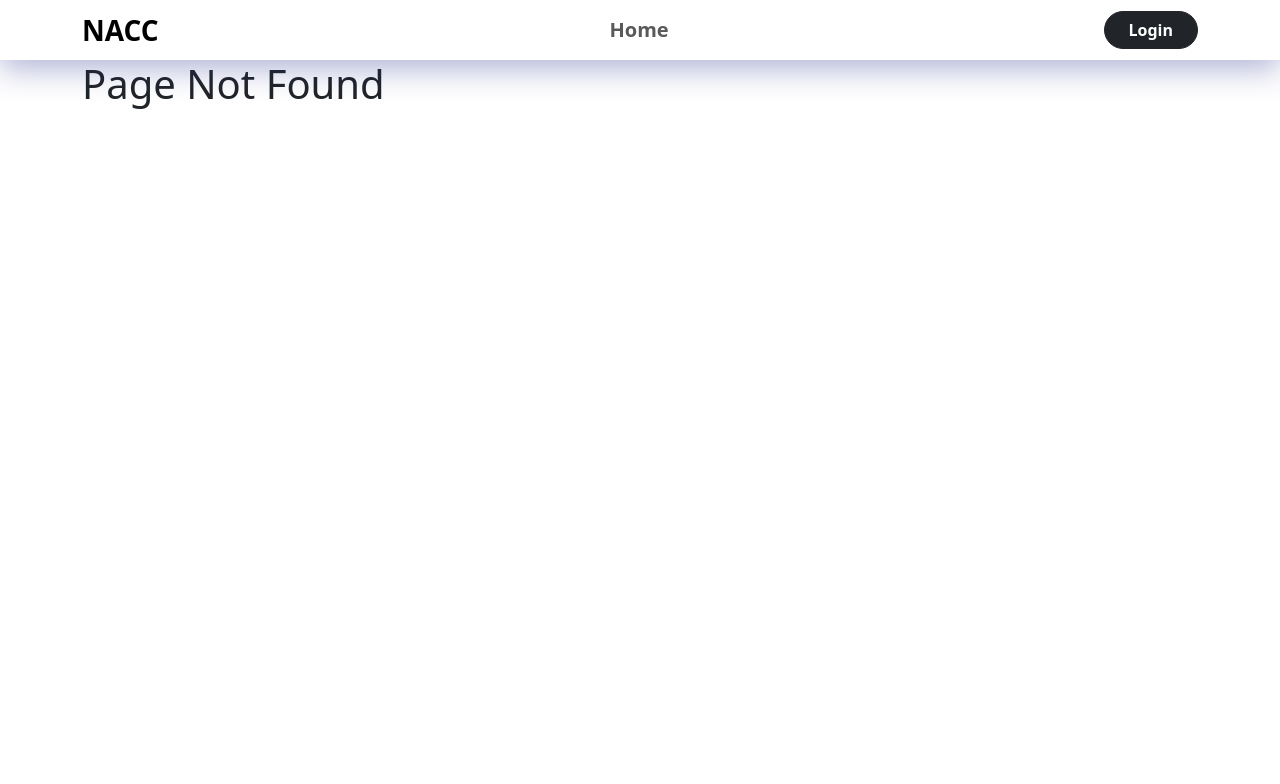
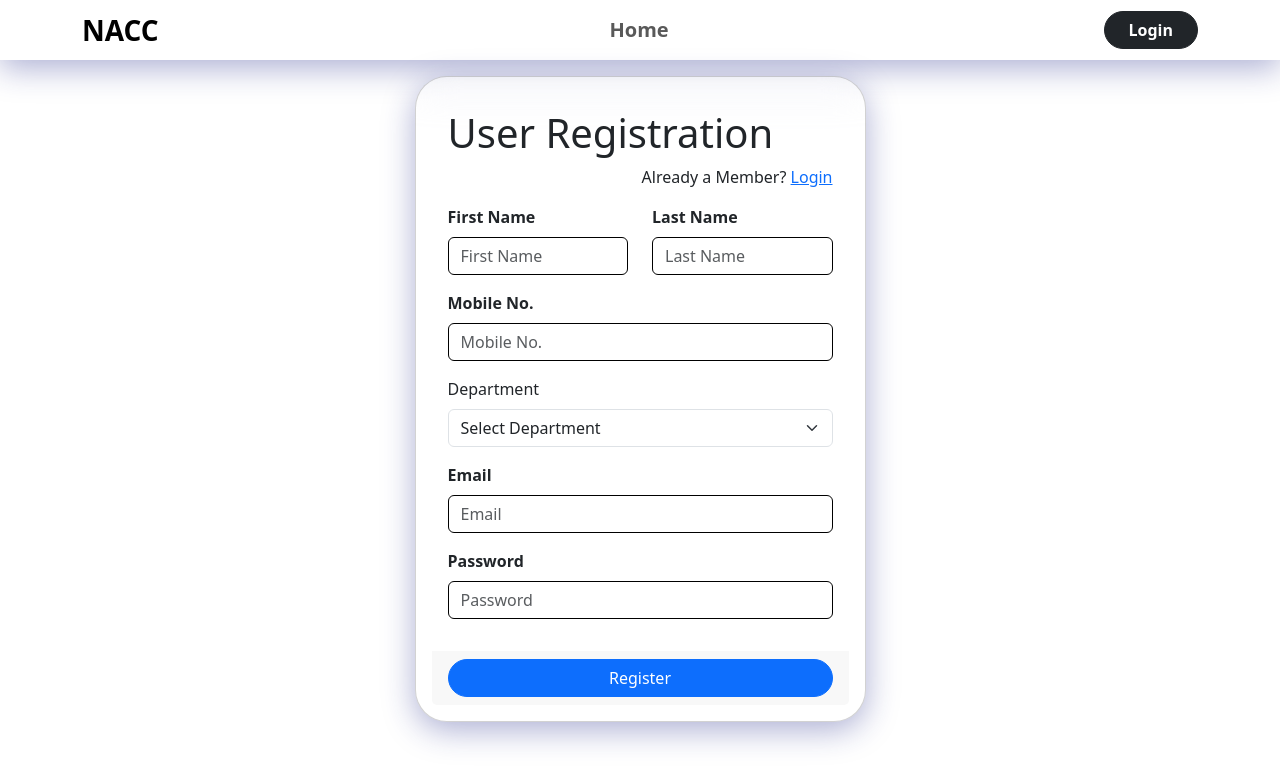
Before and after one commit to rajElementalX07/WebProject1, a React (Create React App) app in the folder frontend/: page /auth/user-reg in a window 1280 px wide. Before the commit this address had no page. Shown: the top 784 px of the page. Built offline with nearby package versions, Linux system fonts and the light colour scheme.

Commit message:
Fix: Routing bugs when navigating between pages

```diff
--- a/frontend/src/App.js
+++ b/frontend/src/App.js
@@ -24,8 +24,8 @@ function App() {
    <Header/>
     <Routes>
       <Route path='/' element={<HomePage/>}  />
-      <Route path='/auth/farmer-login' element={<AuthPage/>}  />
-      <Route path='/auth/farmer-reg' element={<AuthPage/>}  />
+      <Route path='/auth/user-login' element={<AuthPage/>}  />
+      <Route path='/auth/user-reg' element={<AuthPage/>}  />
       <Route path='/auth/upload' element={<PdfUploaderPage/>}  />
       <Route path='/auth/clg-data' element={<CollegeData/>}  />
       <Route path='/auth/part-b-data' element={<PartBData/>}  />
--- a/frontend/src/components/AuthCard.js
+++ b/frontend/src/components/AuthCard.js
@@ -18,8 +18,8 @@ function AuthCard() {
   const [department, setDepartment] = useState("");
 
   const location = useLocation();
-  const isFarmerLogin = location.pathname.includes("farmer-login");
-  const isFarmerReg = location.pathname.includes("farmer-reg");
+  const isFarmerLogin = location.pathname.includes("user-login");
+  const isFarmerReg = location.pathname.includes("user-reg");
   const { isLoading } = useSelector((state) => state.loading);
   const dispatch = useDispatch();
   const navigate = useNavigate();
@@ -117,11 +117,11 @@ function AuthCard() {
 
           {isFarmerLogin ? (
             <p className="text-end">
-              New Member? <Link to="/auth/farmer-reg">Register</Link>
+              New Member? <Link to="/auth/user-reg">Register</Link>
             </p>
           ) : isFarmerReg ? (
             <p className="text-end">
-              Already a Member? <Link to="/auth/farmer-login">Login</Link>
+              Already a Member? <Link to="/auth/user-login">Login</Link>
             </p>
           ) : null}
 
--- a/frontend/src/components/Header.js
+++ b/frontend/src/components/Header.js
@@ -71,7 +71,7 @@ function Header() {
         ) : (
           <Button
             variant="dark"
-            onClick={() => navigate("/auth/farmer-login")}
+            onClick={() => navigate("/auth/user-login")}
             className="rounded-pill px-4 fw-bold"
           >
             Login
```
Also changed, not shown: 1 other file (tests, documents, lock files or other folders).
